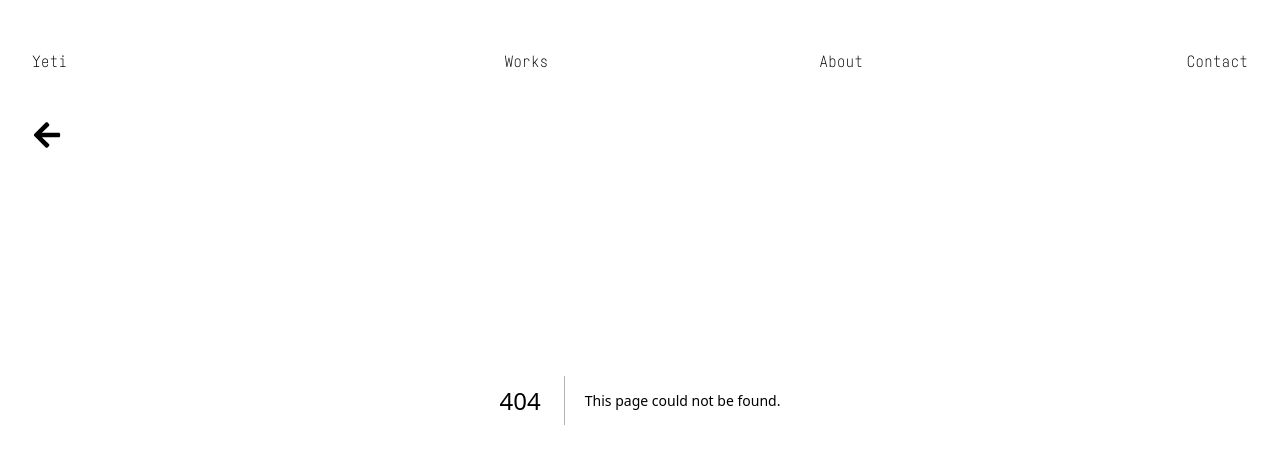
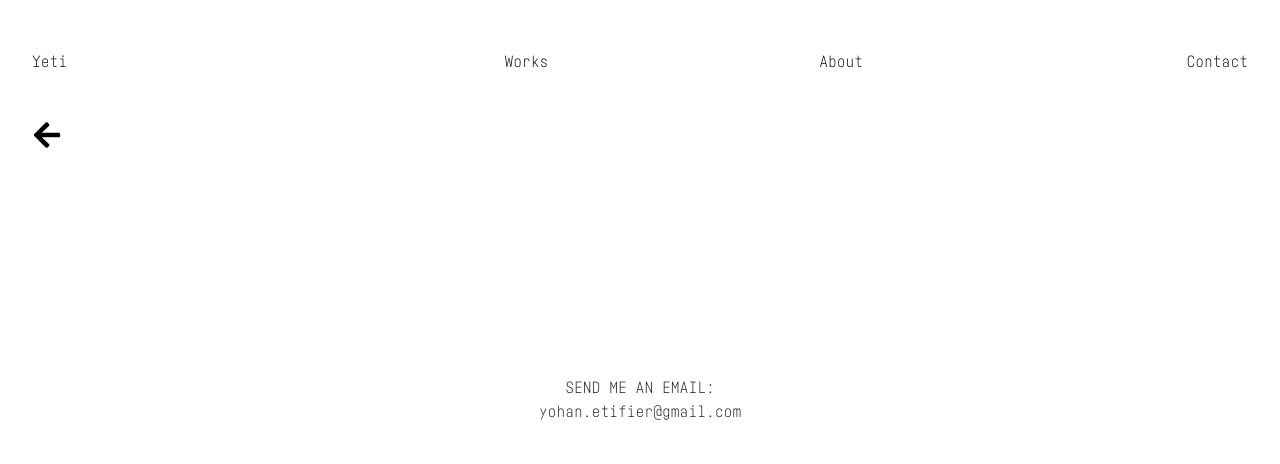
Before and after one commit to yohanetifier/portfolio-v2, a Next.js app: page /contact in a window 1280 px wide. Before the commit this address had no page. Shown: the top 464 px of the page. Built offline with nearby package versions, Linux system fonts and the light colour scheme.

Commit message:
feat: add contact page component with email link

```diff
--- /dev/null
+++ b/app/contact/page.tsx
@@ -0,0 +1,12 @@
+import React from 'react';
+
+const page = () => {
+  return (
+    <div className="w-screen h-screen flex justify-center items-center z-20 relative flex-col">
+      <h2 className="uppercase">Send me an email:</h2>
+      <a href="mailto:yohan.etifier@gmail.com">yohan.etifier@gmail.com</a>
+    </div>
+  );
+};
+
+export default page;
```
